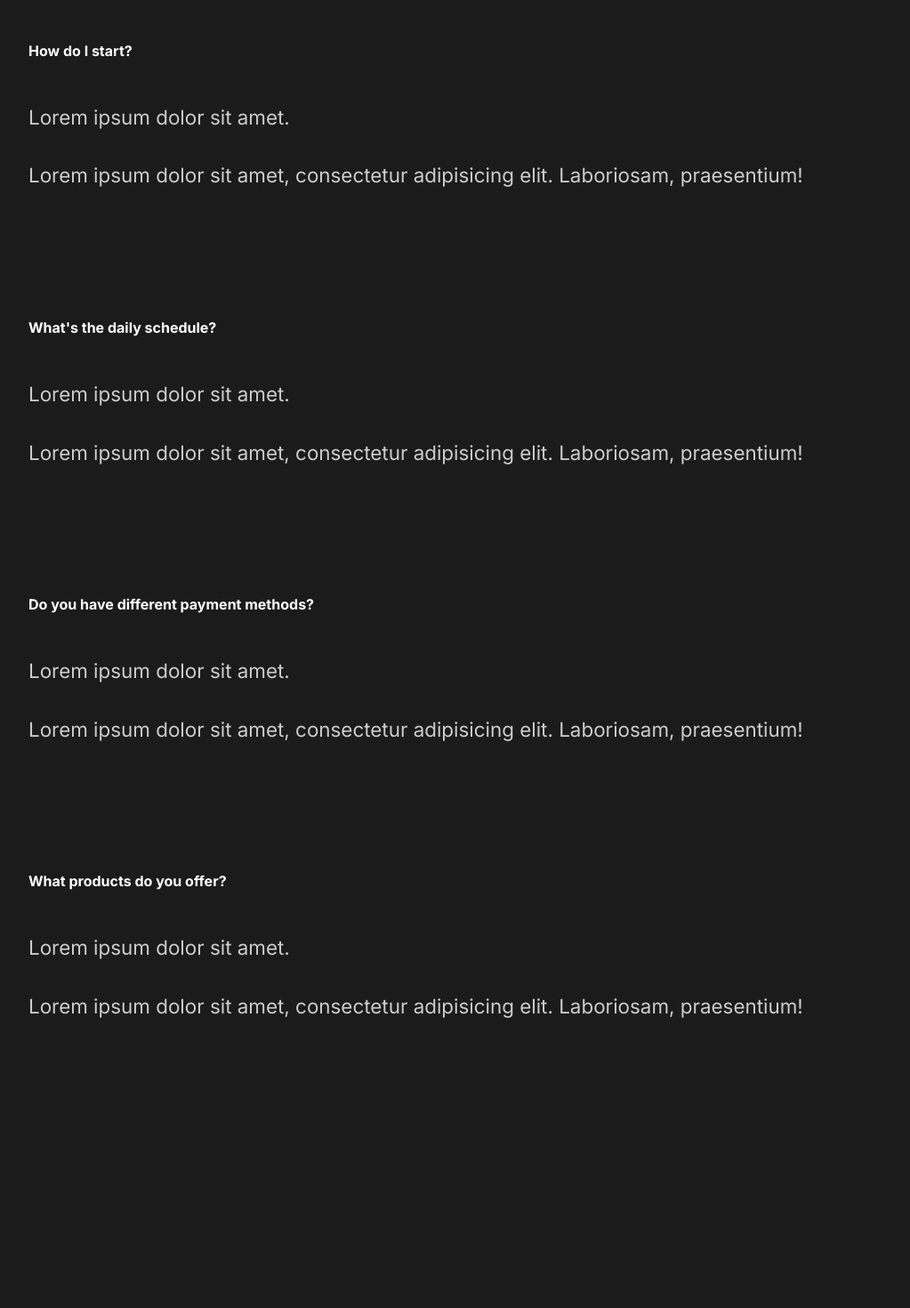
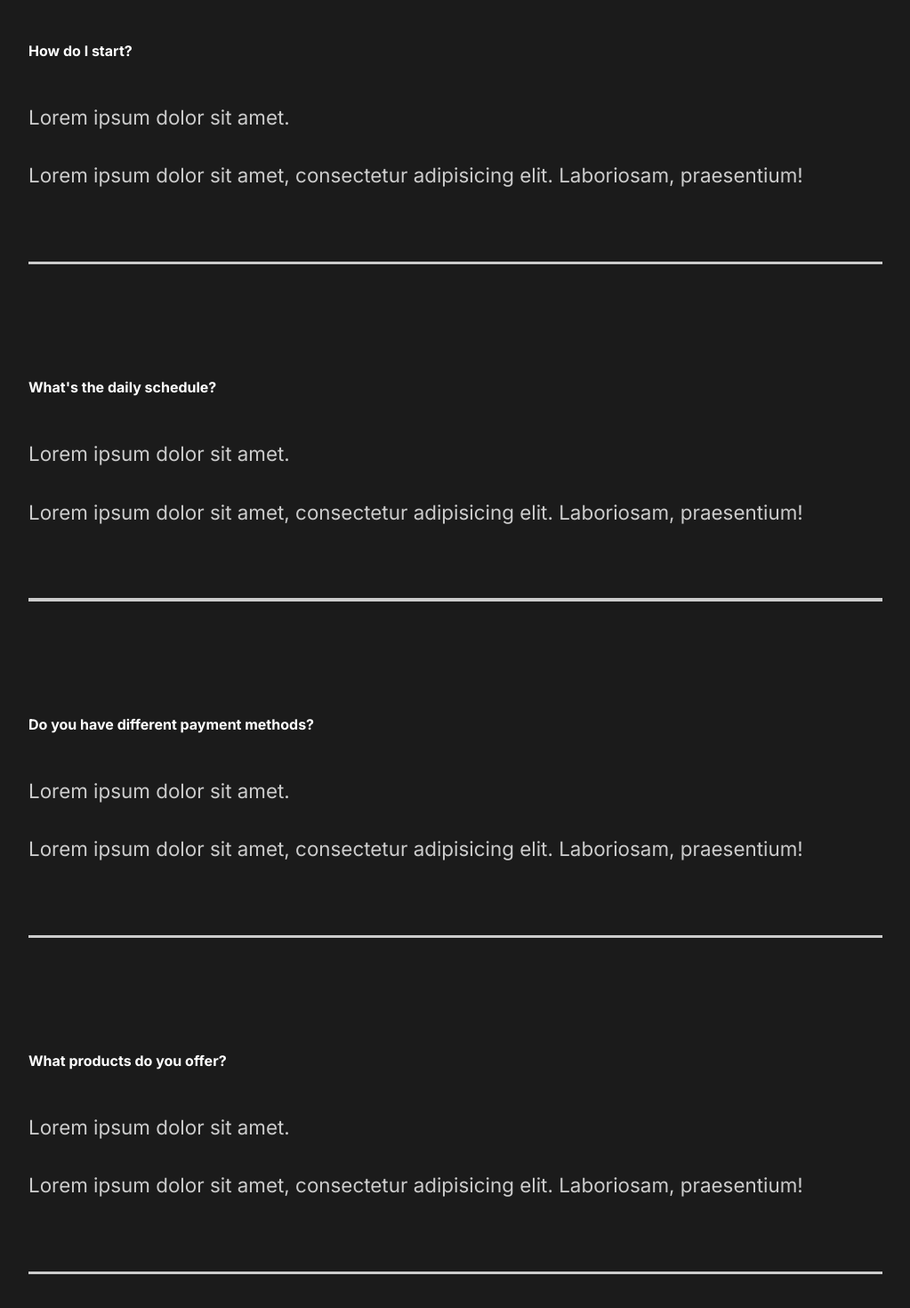
Before and after one commit to jos3ph-m/Capture, a React (Create React App) app: page / in a window 1280 px wide. Shown: the part 2338-3808 px from the top of the page at 89% size, without its empty margins (128-1151 px from the left). Before the commit the page ends 3662 px from the top, so only its background shows below. Built offline with nearby package versions, Linux system fonts and the light colour scheme.

Commit message:
faq lines added

```diff
--- a/src/components/FaqSection.js
+++ b/src/components/FaqSection.js
@@ -12,6 +12,7 @@ const FaqSection = () => {
           <p>Lorem ipsum dolor sit amet.</p>
           <p>Lorem ipsum dolor sit amet, consectetur adipisicing elit. Laboriosam, praesentium!</p>
         </div>
+        <div className="faq-line"></div>
       </div>
       <div className="question">
         <h4>What's the daily schedule?</h4>
@@ -19,6 +20,7 @@ const FaqSection = () => {
           <p>Lorem ipsum dolor sit amet.</p>
           <p>Lorem ipsum dolor sit amet, consectetur adipisicing elit. Laboriosam, praesentium!</p>
         </div>
+        <div className="faq-line"></div>
       </div>
       <div className="question">
         <h4>Do you have different payment methods?</h4>
@@ -26,6 +28,7 @@ const FaqSection = () => {
           <p>Lorem ipsum dolor sit amet.</p>
           <p>Lorem ipsum dolor sit amet, consectetur adipisicing elit. Laboriosam, praesentium!</p>
         </div>
+        <div className="faq-line"></div>
       </div>
       <div className="question">
         <h4>What products do you offer?</h4>
@@ -33,6 +36,7 @@ const FaqSection = () => {
           <p>Lorem ipsum dolor sit amet.</p>
           <p>Lorem ipsum dolor sit amet, consectetur adipisicing elit. Laboriosam, praesentium!</p>
         </div>
+        <div className="faq-line"></div>
       </div>
     </Faq>
   )
```
Also changed, not shown: 1 other file (tests, documents, lock files or other folders).
